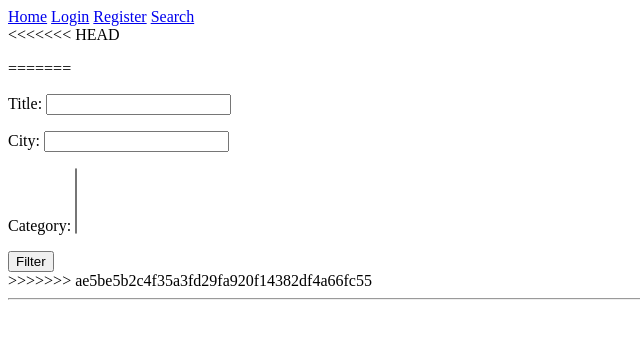
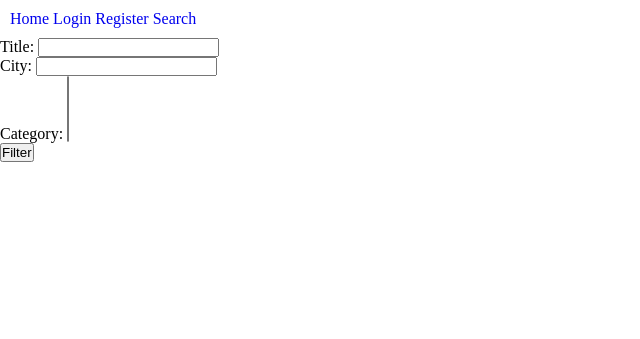
Before and after one commit to OskarBukowski/404_NOT_FOUND, a Django app: page /adverts/ in a window 1280 px wide. Shown: the top 339 px of the page, without its empty margins (0-640 px from the left). Run offline with Django 4.2, Linux system fonts and the light colour scheme; data that the repository does not hold is empty; parts of the project's set-up code (start-up, migrations or seed data) failed here and were passed over.

Commit message:
Front v1

```diff
--- a/advertisements/templates/adverts.html
+++ b/advertisements/templates/adverts.html
@@ -1,8 +1,8 @@
 {% extends 'base.html' %}
 
 {% block body %}
-  <div>
-<<<<<<< HEAD
+    {% include 'advert_filter.html' %}
+    <div class="advert">
         <ul>
             {% for advert in adverts %}
             <li>
@@ -11,15 +11,5 @@
             </li>
             {% endfor %}
         </ul>
-=======
-    {% include 'advert_filter.html' %}
-  </div>
-  <div>
->>>>>>> ae5be5b2c4f35a3fd29fa920f14382df4a66fc55
-    <hr>
-    {% for advert in adverts %}
-      <a href="{% url 'single_advert' advert.id %}">{{ advert.title }}</a>
-      <hr>
-    {% endfor %}
     </div>
 {% endblock %}
--- a/static/styles.css
+++ b/static/styles.css
@@ -1,3 +1,37 @@
+:root {
+    --darkest-color: #012E40;
+    --dark-color: #024959;
+    --basic-color: #026773;
+    --light-color: #3CA6A6;
+    --lightest-color: #F2E3D5;
+}
+
+* {
+    margin: 0;
+    padding: 0;
+}
+
 ul {
-  list-style-type: none;
+    list-style-type: none;
+    margin: 50px;
 }
+
+li {
+    background-color: black;
+    padding: 5px 5px 5px 5px;
+    margin-top: 10px;
+    border-radius: 5px;
+}
+
+.navbar {
+    padding: 10px;
+}
+
+a:link {
+    text-decoration: none;
+}
+
+.advert {
+    font-size: 25px;
+    color: var(--lightest-color);
+}
--- a/users/templates/navbar.html
+++ b/users/templates/navbar.html
@@ -1,4 +1,4 @@
-<div>
+<div class="navbar">
     <a href="{% url 'home' %}">Home</a>
     {% if user.is_authenticated %}
     <a href="{% url 'logout' %}">Logout</a>
```
Lines whose indentation alone changed are shown as unchanged.
